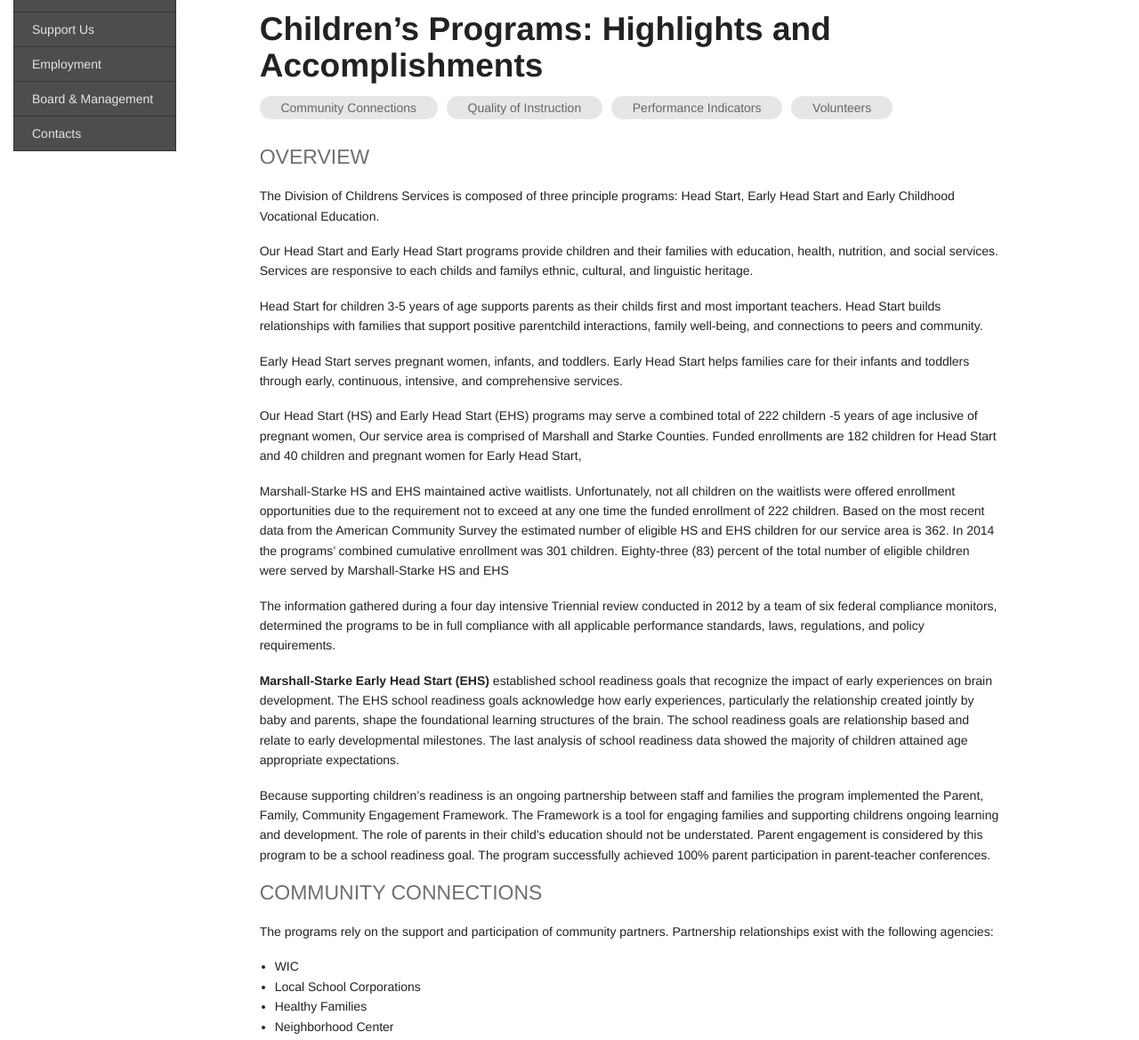
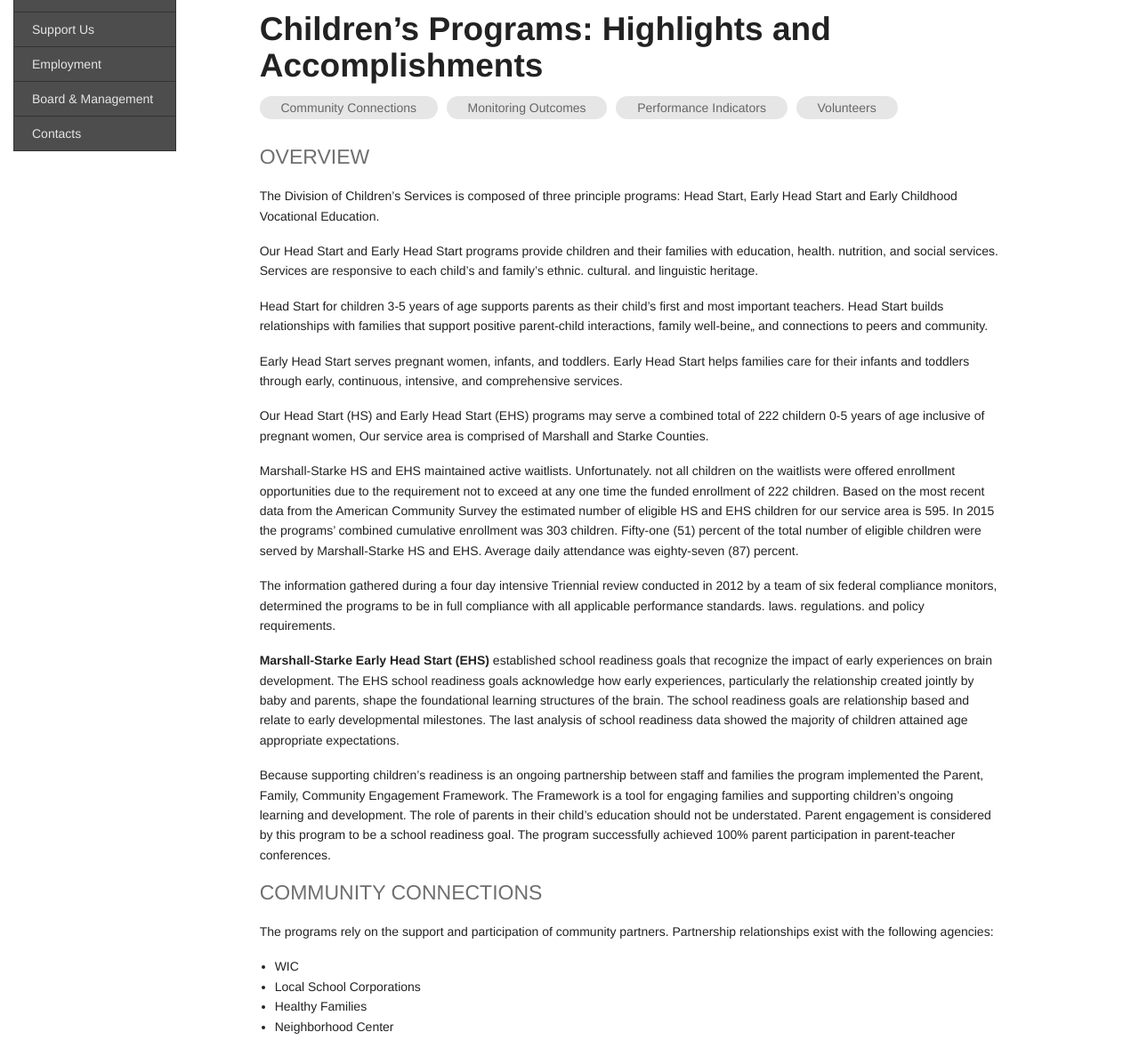
Before and after one commit to leviwilson/marshall-starke.org, a Jekyll site: the page built from report/children.md, in a window 1280 px wide and 1400 px high, cut to the strip 231-1400 px from the top of the window. Shown: the whole strip at 89% size. Built offline with Jekyll 4.4.1, drawn with Linux system fonts in a browser that asks for light colours; nearby versions of some CDN libraries; some of the changed text lies outside the part shown.

Commit message:
update children section with what I have

```diff
--- a/report/children.md
+++ b/report/children.md
@@ -1,6 +1,6 @@
 ---
 layout: default
-title:  "2014 Accomplishments (Children)"
+title:  "2015 Accomplishments (Children)"
 ---
 {% include annual.report.breadcrumb %}
 
@@ -8,30 +8,29 @@ title:  "2014 Accomplishments (Children)"
 
 <dl class="tabs pill">
   <dd><a href="#connections">Community Connections</a></dd>
-  <dd><a href="#quality">Quality of Instruction</a></dd>
+  <dd><a href="#outcomes">Monitoring Outcomes</a></dd>
   <dd><a href="#performance">Performance Indicators</a></dd>
   <dd><a href="#volunteers">Volunteers</a></dd>
 </dl>
 
 <h4 class="subheader" id="overview">OVERVIEW</h4>
-The Division of Childrens Services is composed of three principle programs: Head Start, Early Head Start and Early Childhood Vocational Education.
+The Division of Children's Services is composed of three principle programs: Head Start, Early Head Start and Early Childhood Vocational Education.
 
-Our Head Start and Early Head Start programs provide children and their families with education, health, nutrition, and social services. Services are
-responsive to each childs and familys ethnic, cultural, and linguistic heritage.
+Our Head Start and Early Head Start programs provide children and their families with education, health. nutrition, and social services. Services are responsive to each child's and family's ethnic. cultural. and linguistic heritage.
 
-Head Start for children 3-5 years of age supports parents as their childs first and most important teachers. Head Start builds relationships with families that support positive parentchild interactions, family well-being, and connections to peers and community.
+Head Start for children 3-5 years of age supports parents as their child's first and most important teachers. Head Start builds relationships with families that support positive parent-child interactions, family well-beine„ and connections to peers and community.
 
 Early Head Start serves pregnant women, infants, and toddlers. Early Head Start helps families care for their infants and toddlers through early, continuous, intensive, and comprehensive services.
 
-Our Head Start (HS) and Early Head Start (EHS) programs may serve a combined total of 222 childern -5 years of age inclusive of pregnant women, Our service area is comprised of Marshall and Starke Counties. Funded enrollments are 182 children for Head Start and 40 children and pregnant women for Early Head Start,
+Our Head Start (HS) and Early Head Start (EHS) programs may serve a combined total of 222 childern 0-5 years of age inclusive of pregnant women, Our service area is comprised of Marshall and Starke Counties.
 
-Marshall-Starke HS and EHS maintained active waitlists. Unfortunately, not all children on the waitlists were offered enrollment opportunities due to the requirement not to exceed at any one time the funded enrollment of 222 children. Based on the most recent data from the American Community Survey the estimated number of eligible HS and EHS children for our service area is 362. In 2014 the programs' combined cumulative enrollment was 301 children. Eighty-three (83) percent of the total number of eligible children were served by Marshall-Starke HS and EHS
+Marshall-Starke HS and EHS maintained active waitlists. Unfortunately. not all children on the waitlists were offered enrollment opportunities due to the requirement not to exceed at any one time the funded enrollment of 222 children. Based on the most recent data from the American Community Survey the estimated number of eligible HS and EHS children for our service area is 595. In 2015 the programs' combined cumulative enrollment was 303 children. Fifty-one (51) percent of the total number of eligible children were served by Marshall-Starke HS and EHS. Average daily attendance was eighty-seven (87) percent.
 
-The information gathered during a four day intensive Triennial review conducted in 2012 by a team of six federal compliance monitors, determined the programs to be in full compliance with all applicable performance standards, laws, regulations, and policy requirements.
+The information gathered during a four day intensive Triennial review conducted in 2012 by a team of six federal compliance monitors, determined the programs to be in full compliance with all applicable performance standards. laws. regulations. and policy requirements.
 
 **Marshall-Starke Early Head Start (EHS)** established school readiness goals that recognize the impact of early experiences on brain development. The EHS school readiness goals acknowledge how early experiences, particularly the relationship created jointly by baby and parents, shape the foundational learning structures of the brain. The school readiness goals are relationship based and relate to early developmental milestones. The last analysis of school readiness data showed the majority of children attained age appropriate expectations.
 
-Because supporting children’s readiness is an ongoing partnership between staff and families the program implemented the Parent, Family, Community Engagement Framework. The Framework is a tool for engaging families and supporting childrens ongoing learning and development. The role of parents in their child’s education should not be understated. Parent engagement is considered by this program to be a school readiness goal. The program successfully achieved 100% parent participation in parent-teacher conferences.
+Because supporting children's readiness is an ongoing partnership between staff and families the program implemented the Parent, Family, Community Engagement Framework. The Framework is a tool for engaging families and supporting children's ongoing learning and development. The role of parents in their child's education should not be understated. Parent engagement is considered by this program to be a school readiness goal. The program successfully achieved 100% parent participation in parent-teacher conferences.
 
 <h4 class="subheader" id="connections">COMMUNITY CONNECTIONS</h4>
 The programs rely on the support and participation of community partners. Partnership relationships exist with the following agencies:
@@ -50,18 +49,10 @@ The programs rely on the support and participation of community partners. Partne
 * North Central Area Vocational Cooperative
 * Council on Aging
 
-The HS program featured a guest reader each month. Readers were recruited from the following professions / organizations; business, civic groups, government, schools, churches and health care.
+<h4 class="subheader" id="outcomes">MONITORING OUTCOMES</h4>
+In 2015 the Administration for Children and Families (ACF) conducted a Comprehensive Services/School Readiness Review. The programs were found to be in full compliance with all federal regulations and performance standards. The 2015 National CLAS Scores showed our Head Start program to be just shy of the highest 1010 for Emotional Support and Classroom Organization. And just under the median national score for Instructional Support.
 
-<h4 class="subheader" id="quality">QUALITY OF INSTRUCTION</h4>
-The Office of Head Start measures the quality of teacher and student interaction using CLASS (Classroom Assessment Scoring System. The interactions between teacher and student are considered the primary mechanism of student development and learning. Our programs CLASS scores surpassed the national mean.
-
-In 2014 our Head Start program received a Marshall County United Way Award. The grant allowed for additional mental health services for the enrolled HS children.
-
-The mission of Marshall-Starke HS and EHS is to prepare children for success in kindergarten. To provide the educational preparation expected by our local school systems and by the Office of Head Start, the programs collect and analyze child outcome data, including progress toward attainment of school readiness goals, four times per year at approximately 12 week intervals. The data is used to evaluate patterns of performance across the program and to individualize instruction for each student based on the childs strengths and needs. Outcome data drives instruction and decision making.
-
-Outcome data are shared with local school principals for children who will enter their kindergarten classrooms. The data show the percentage of children at the intermediate and advanced level.
-
-A comparative analysis of approximately 35,000 HS children reported children enrolled in Marshall-Starke HS surpassed state and national averages of other HS children in all areas: Math, Motor, Language, Logic and Reasoning. Approaches to Learning, Social Studies, Science, Social and Emotional, and Creative Arts, Approximately 95% of the HS children eligible for entry into kindergarten achieved the designated school readiness goals.
+All local and state fire, health, and sanitation inspections reported no concerns. The results of the most recent financial audit expressed "an unqualified opinion on all major federal programs" with "no instance of noncompliance material, qualifying MSDC as a low risk auditee."
 
 <h4 class="subheader" id="performance">HEAD START &amp; EARLY HEAD START PERFORMANCE INDICATORS</h4>
 
```
